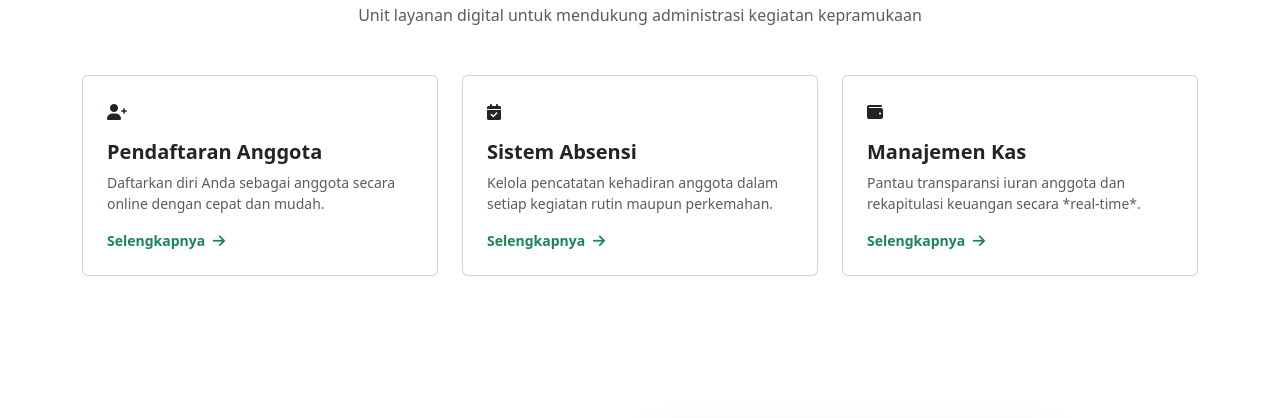
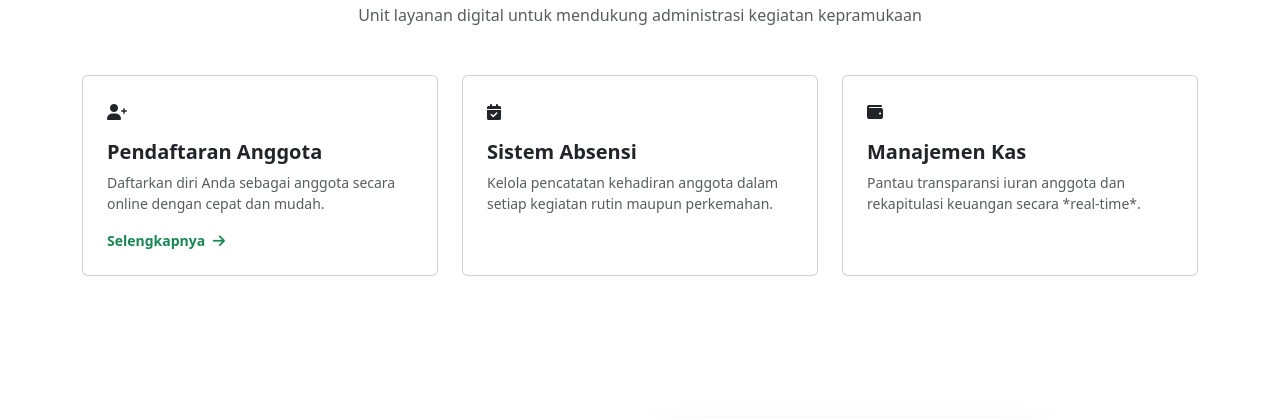
Before and after one commit to WEBSITE-PRAMUKA/program_pramuka, a PHP site: page /beranda1.php in a window 1280 px wide. Shown: the part 870-1288 px from the top of the page. Run offline with PHP 8.4, Linux system fonts and the light colour scheme.

Commit message:
Merubah sedikit beranda1

```diff
--- a/anggota/index_anggota.php
+++ b/anggota/index_anggota.php
@@ -341,7 +341,6 @@ if ($max_global < 30000) $max_global = 30000;
             </div>
 
         </div>
-
     </div>
 
 </div>
--- a/pages/beranda1.php
+++ b/pages/beranda1.php
@@ -96,7 +96,7 @@
                     <div class="service-icon"><i class="fas fa-user-plus"></i></div>
                     <h5 class="fw-bold mt-3">Pendaftaran Anggota</h5>
                     <p class="small text-muted flex-grow-1">Daftarkan diri Anda sebagai anggota secara online dengan cepat dan mudah.</p>
-                    <a href="#" class="text-success text-decoration-none fw-bold small link-hover">Selengkapnya <i class="fas fa-arrow-right ms-1"></i></a>
+                    <a href="../auth/daftar.php" class="text-success text-decoration-none fw-bold small link-hover">Selengkapnya <i class="fas fa-arrow-right ms-1"></i></a>
                 </div>
             </div>
             <div class="col-md-4" data-aos="fade-up" data-aos-delay="200">
@@ -104,7 +104,6 @@
                     <div class="service-icon"><i class="fas fa-calendar-check"></i></div>
                     <h5 class="fw-bold mt-3">Sistem Absensi</h5>
                     <p class="small text-muted flex-grow-1">Kelola pencatatan kehadiran anggota dalam setiap kegiatan rutin maupun perkemahan.</p>
-                    <a href="#" class="text-success text-decoration-none fw-bold small link-hover">Selengkapnya <i class="fas fa-arrow-right ms-1"></i></a>
                 </div>
             </div>
             <div class="col-md-4" data-aos="fade-up" data-aos-delay="300">
@@ -112,7 +111,6 @@
                     <div class="service-icon"><i class="fas fa-wallet"></i></div>
                     <h5 class="fw-bold mt-3">Manajemen Kas</h5>
                     <p class="small text-muted flex-grow-1">Pantau transparansi iuran anggota dan rekapitulasi keuangan secara *real-time*.</p>
-                    <a href="#" class="text-success text-decoration-none fw-bold small link-hover">Selengkapnya <i class="fas fa-arrow-right ms-1"></i></a>
                 </div>
             </div>
         </div>
```
